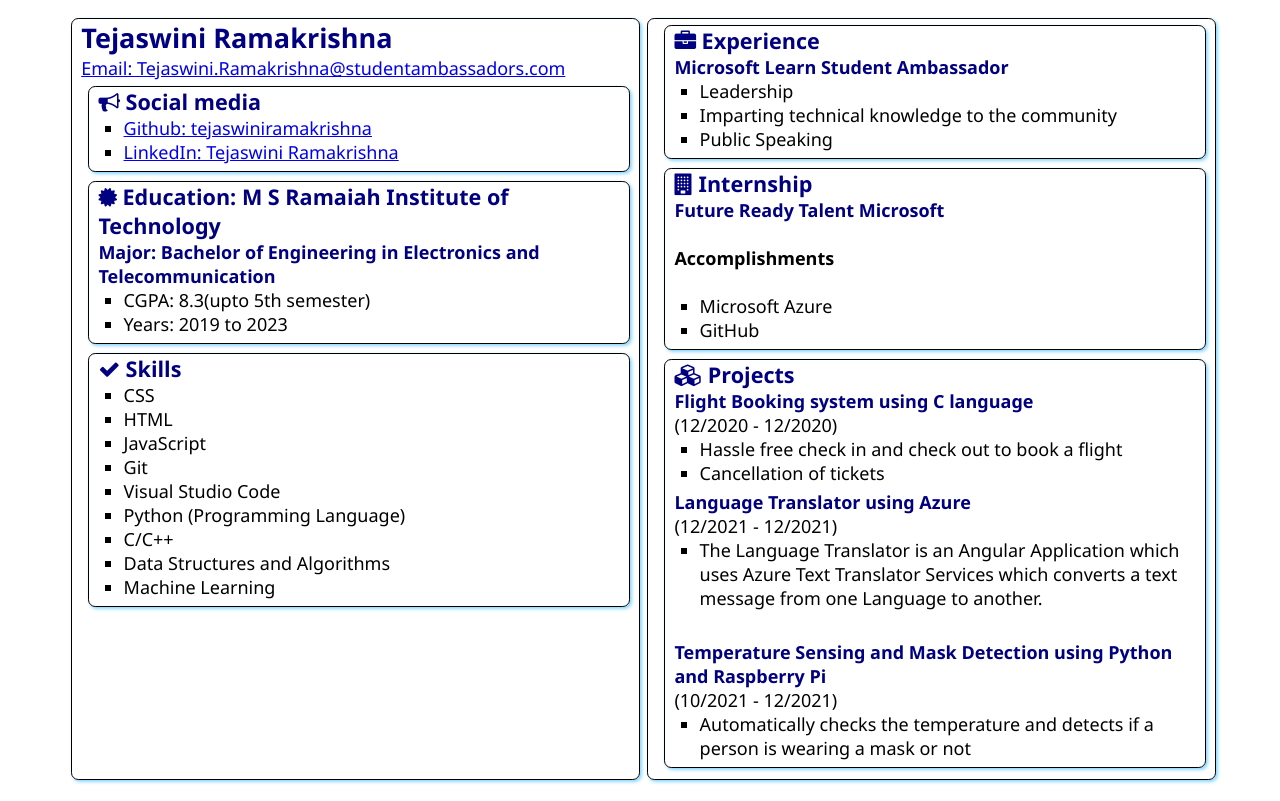
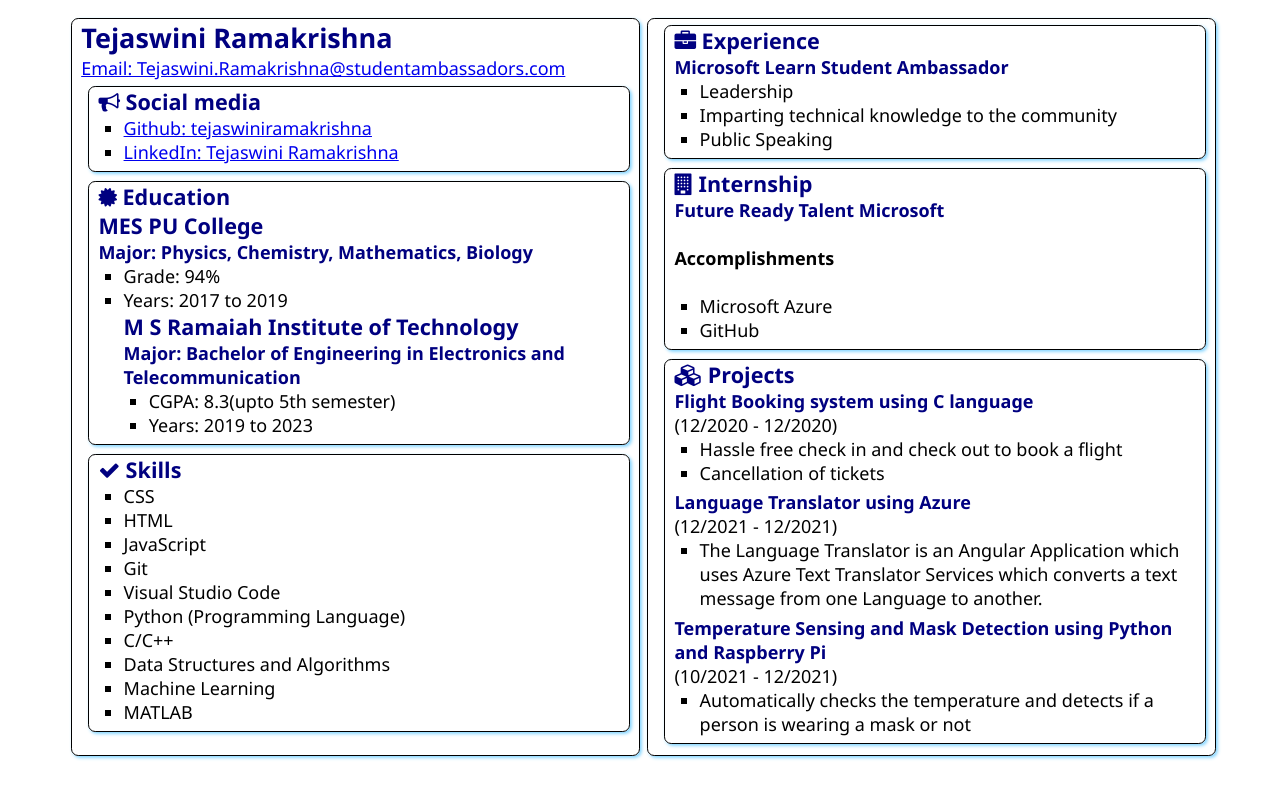
Before and after one commit to tejaswiniramakrishna/SATechnicalOnboarding, a plain HTML site: page src/index.html in a window 1280 px wide. Drawn offline with Linux system fonts and the light colour scheme.

Commit message:
Update index.html
added education

```diff
--- a/src/index.html
+++ b/src/index.html
@@ -31,7 +31,15 @@
                 <div class="education">
                     <h2>
                         <i class="fa fa-certificate" aria-hidden="true"></i>
-                        Education: M S Ramaiah Institute of Technology
+                        Education <br>
+                        MES PU College
+                    </h2>
+                    <h3>Major: Physics, Chemistry, Mathematics, Biology</h3>
+                    <ul>
+                        <li>Grade: 94%</li>
+                        <li>Years: 2017 to 2019</li>
+                        <h2>
+                        M S Ramaiah Institute of Technology
                     </h2>
                     <h3>Major: Bachelor of Engineering in Electronics and Telecommunication</h3>
                     <ul>
@@ -56,6 +64,7 @@
                     <li>C/C++</li>
                     <li>Data Structures and Algorithms</li>
                     <li>Machine Learning</li>
+                    <li>MATLAB</li>
                 </ul>
             </section>
         </article>
@@ -98,13 +107,14 @@
                     <li>Cancellation of tickets</li>
 
                 </ul>
+
                 <h3>Language Translator using Azure</h3>
                 <div>(12/2021 - 12/2021)</div>
                 <ul>
                     <li>The Language Translator is an Angular Application which uses Azure Text Translator Services which converts a text message from one Language to another.</li>
 
                 </ul>
-                <br>
+
                 <h3>Temperature Sensing and Mask Detection using Python and Raspberry Pi</h3>
                 <div>(10/2021 - 12/2021)</div>
                 <ul>
```
